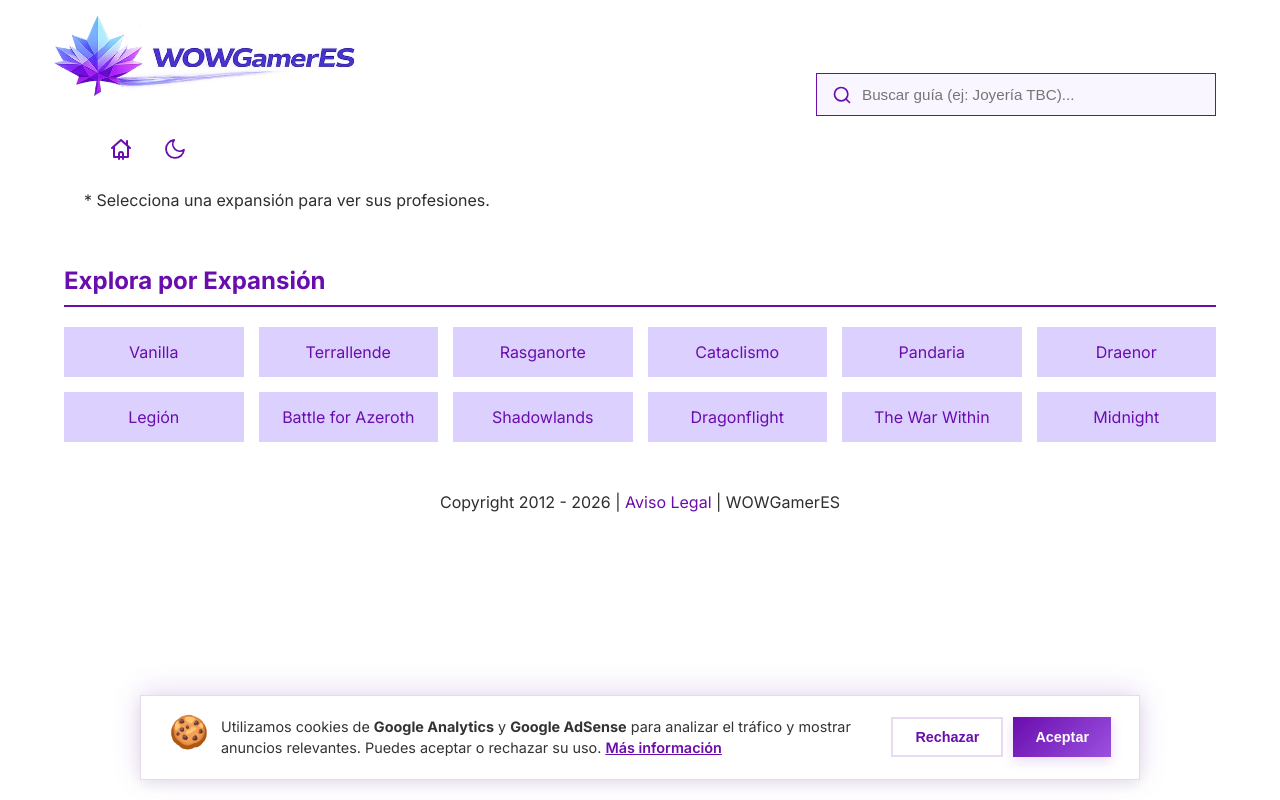
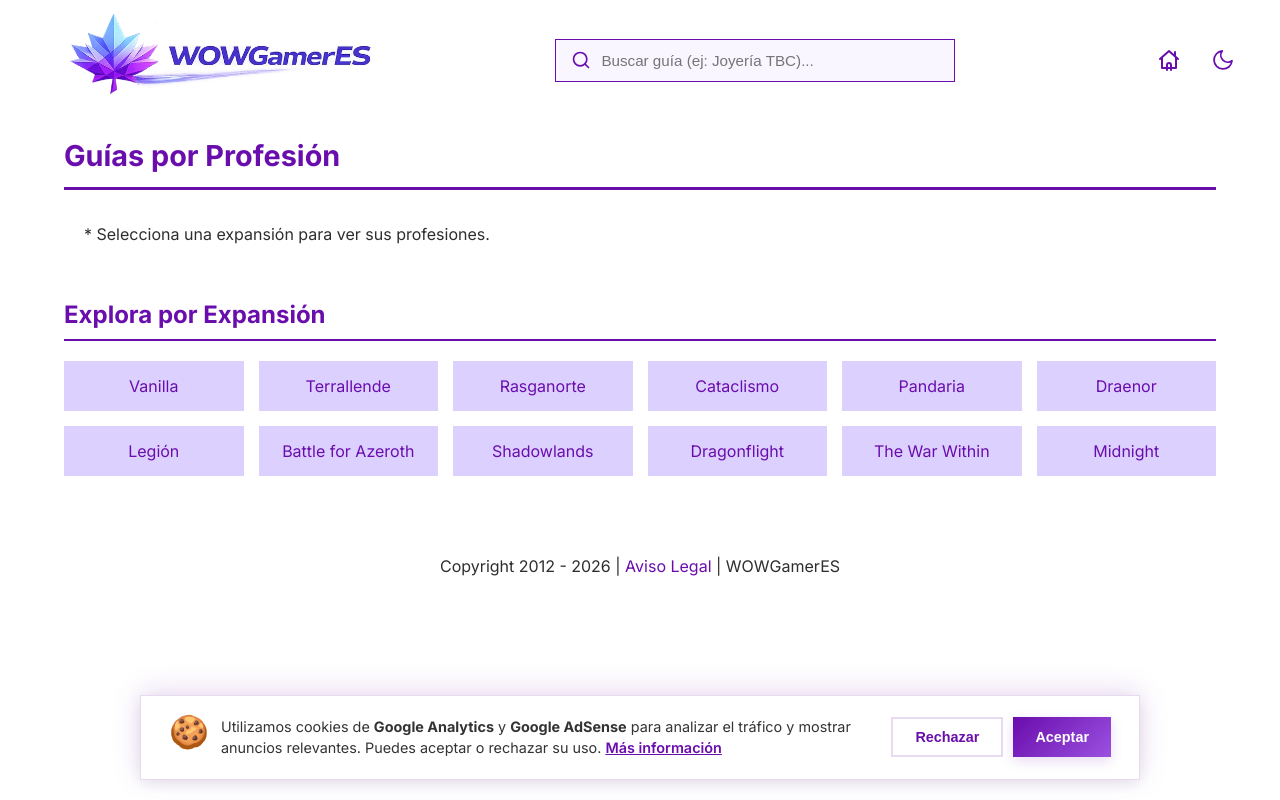
Before and after one commit to isergioam/wowgameres, an Astro site: page / in a window 1280 px wide. Built offline with nearby package versions, Linux system fonts and the light colour scheme; Astro itself is replaced by a stand-in of ours.

Commit message:
feat: add responsive header component with search functionality and global theme styles

```diff
--- a/src/components/Header.astro
+++ b/src/components/Header.astro
@@ -5,6 +5,11 @@
         <section class="logo">
             <a href="/"><img id="logo" src="/images/WOWGamerES_Logo_white.webp" alt="WOWGamerES Logo"></a>
         </section>
+
+        <div class="search-container">
+            <input type="text" id="quickSearch" placeholder="Buscar guía (ej: Joyería TBC)..." autocomplete="off">
+            <ul id="searchResults" class="search-results" style="display: none;"></ul>
+        </div>
 
         <nav class="main-nav">
             <ul>
@@ -42,11 +47,6 @@
                 </li>
             </ul>
         </nav>
-    </div>
-
-    <div class="search-container">
-      <input type="text" id="quickSearch" placeholder="Buscar guía (ej: Joyería TBC)..." autocomplete="off">
-      <ul id="searchResults" class="search-results" style="display: none;"></ul>
     </div>
 </header>
 
--- a/src/styles/global.css
+++ b/src/styles/global.css
@@ -43,7 +43,7 @@
   --space-xxl: 48px;
   --space-xxxl: 64px;
 
-  --header-height-desktop: 80px;
+  --header-height-desktop: 88px;
   --header-height-mobile: 135px;
 }
 
@@ -69,8 +69,8 @@ a {
 .main-header {
   display: flex;
   align-items: center;
-  justify-content: space-between;
-  padding: var(--space-sm) var(--space-lg);
+  justify-content: center;
+  padding: 60px var(--space-lg);
   background: #fff;
   position: fixed;
   top: 0;
@@ -79,10 +79,26 @@ a {
   width: 100%;
   max-width: 100vw;
   z-index: 2000;
+  height: var(--header-height-desktop);
+}
+
+.header-top-row {
+  display: flex;
+  justify-content: space-between;
+  align-items: center;
+  width: 100%;
+  max-width: 1200px;
+  margin: 0 auto;
+  gap: var(--space-lg);
+}
+
+.logo {
+  flex: 0 0 auto;
 }
 
 .main-nav {
-  margin: 10px 40px;
+  margin: 0;
+  flex: 0 0 auto;
 }
 
 .main-nav ul {
@@ -239,54 +255,35 @@ a {
 
 @media (max-width: 768px) {
   .main-header {
-    display: flex;
-    flex-direction: column;
-    align-items: stretch;
-    padding: 8px 15px;
     height: auto;
-    background: #fff;
-  }
-
-  .dark-mode .main-header {
-    background: #000;
-  }
-
-  /* Fila 1: Logo e Iconos */
+    padding: var(--space-sm) var(--space-lg);
+  }
+
   .header-top-row {
-    display: flex;
-    justify-content: space-between;
-    align-items: center;
-    width: 100%;
-    margin-bottom: 8px;
+    flex-wrap: wrap;
+    gap: var(--space-sm);
   }
 
   .logo {
+    order: 1;
     flex: 1;
   }
 
-  .logo img {
-    height: 55px !important;
-    margin: 0 !important;
-    padding: 0 !important;
-  }
-
   .main-nav {
-    margin: 0 !important;
+    order: 2;
     flex: 0;
   }
 
-  .main-nav ul {
-    gap: 12px;
-    padding: 0;
-  }
-
-  /* Fila 2: Buscador */
   .search-container {
+    order: 3;
     width: 100% !important;
     max-width: 100% !important;
-    margin: 0 !important;
-    padding: 0 0 5px 0;
-    z-index: 2001;
+    margin: var(--space-sm) 0 0 0 !important;
+    flex: 1 1 100%;
+  }
+
+  .logo img {
+    height: 50px !important;
   }
 
   .search-results {
@@ -330,7 +327,7 @@ a {
 .content {
   max-width: 1200px;
   margin: var(--space-md) auto;
-  padding: 0 var(--space-lg);
+  padding: 10px var(--space-lg);
 }
 
 .section {
@@ -558,6 +555,10 @@ footer {
 
 /* --- TABLET (max 1024px) --- */
 @media (max-width: 1024px) {
+  .leveling-wrapper-glass {
+    top: 140px;
+  }
+
   .content {
     padding: 0 15px;
   }
@@ -597,12 +598,12 @@ footer {
 /* ===================== */
 .leveling-wrapper-glass {
   position: sticky;
-  top: 130px;
+  top: 120px;
   /* Sincronizado con el padding-top del body */
   z-index: 1000;
   /* Debajo del header (2000) pero encima de todo lo demás */
-  margin-bottom: 30px;
-  padding: 20px 25px;
+  margin-bottom: var(--space-md);
+  padding: var(--space-md) var(--space-lg);
   border-radius: 0;
   background: var(--primary-soft);
   /* #f3e8ff semi-transparente */
@@ -712,6 +713,13 @@ footer {
   background-image: url("/images/favicon.ico");
 }
 
+/* --- TABLET (max 1024px) --- */
+@media (max-width: 1024px) {
+  .leveling-wrapper-glass {
+    top: 88px;
+  }
+}
+
 /* Botón de Reinicio Guía */
 .reset-btn-mini {
   display: flex;
@@ -853,7 +861,7 @@ footer {
   /* Glass filter (sticky slider) */
   .leveling-wrapper-glass {
     position: sticky;
-    top: 137px;
+    top: 140px;
     z-index: 1000;
     padding: var(--space-sm) var(--space-md);
     border-radius: 0;
@@ -1016,7 +1024,7 @@ footer {
   /* Glass slider */
   .leveling-wrapper-glass {
     position: sticky;
-    top: 138px;
+    top: 140px;
     /* Sincronizado con la altura real del header móvil expandido */
     padding: 10px 12px;
     z-index: 950;
@@ -1028,23 +1036,50 @@ footer {
 
   /* Ajuste para el botón de materiales en móvil */
   .section-toggle {
-    flex-wrap: wrap;
-    gap: 10px;
+    flex-wrap: nowrap; /* Evitamos que rompa en dos filas si es posible */
+    gap: var(--space-sm);
+    padding: 10px var(--space-sm);
+    justify-content: space-between;
   }
 
   .section-toggle div {
-    width: 100%;
-    justify-content: space-between;
+    width: auto; /* Devolvemos el ancho automático */
+    flex: 1 1 auto;
+    min-width: 0;
+  }
+
+  .section-toggle-title {
+    font-size: 0.9rem;
+    white-space: nowrap;
+    overflow: hidden;
+    text-overflow: ellipsis;
+  }
+
+  .copy-btn-premium {
+    padding: 4px 8px;
+    font-size: 0.75rem;
+    gap: 4px;
+    flex-shrink: 0;
+  }
+
+  .copy-btn-premium span {
+    display: none; /* Solo icono en pantallas muy pequeñas para evitar empujar el toggle */
+  }
+
+  .section-toggle-icon {
+    font-size: 0.85rem;
+    flex-shrink: 0;
   }
 
   .glass-slider::-webkit-slider-thumb {
-    width: 28px;
-    height: 28px;
+    width: 44px;
+    height: 44px;
+    margin-top: -18px; /* (44/2 - 8/2) = 22-4 = 18 */
   }
 
   .glass-slider::-moz-range-thumb {
-    width: 28px;
-    height: 28px;
+    width: 44px;
+    height: 44px;
   }
 
   /* Recipe steps compactos */
@@ -1061,13 +1096,12 @@ footer {
     font-size: 0.92em;
   }
 
-  /* Toggle headers */
   .section-toggle-title {
-    font-size: 0.95rem;
+    font-size: 0.9rem;
   }
 
   .section-toggle-icon {
-    font-size: 1rem;
+    font-size: 0.85rem;
   }
 
   /* Footer */
```
